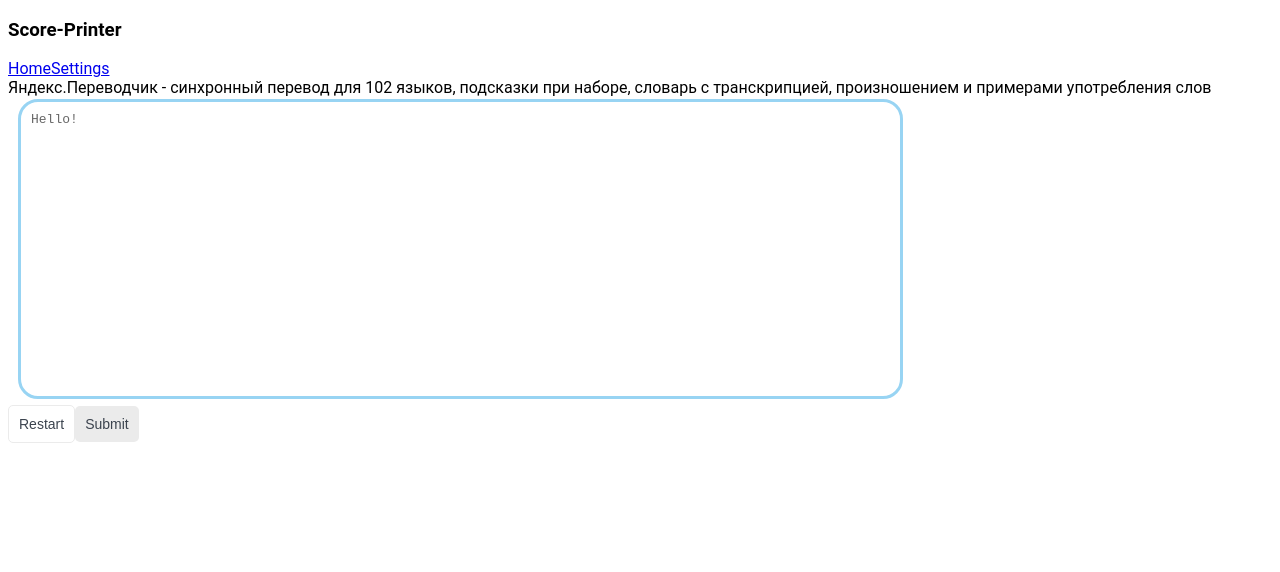
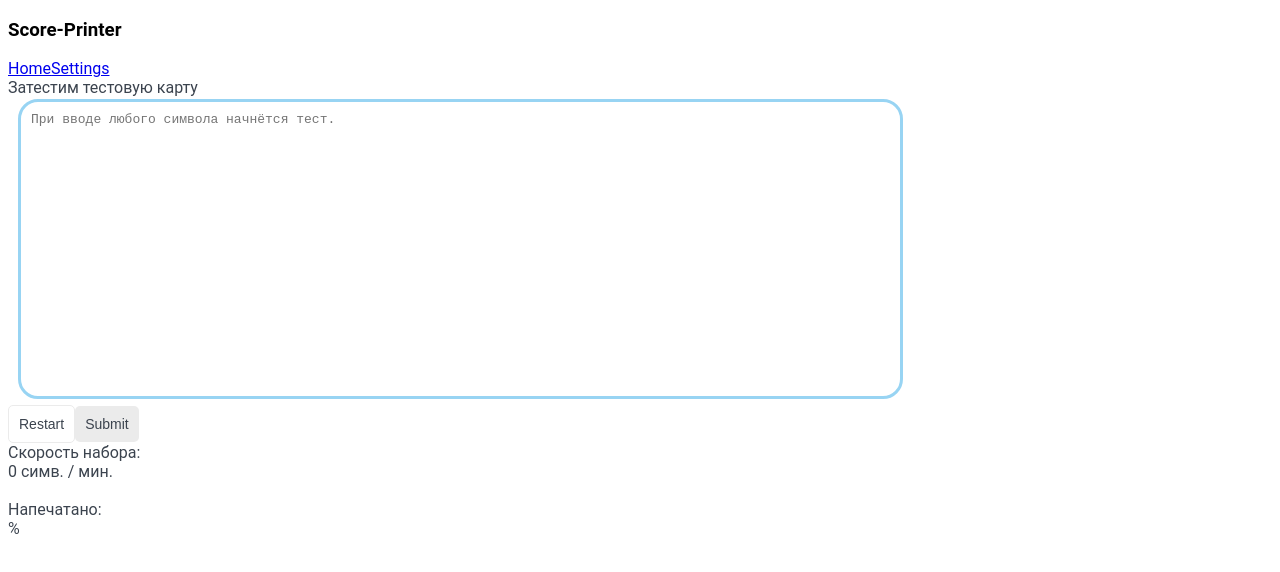
Before and after one commit to f3ll3n/Score-printing, a React (Create React App) app: page / in a window 1280 px wide. Shown: the top 572 px of the page. Built offline with nearby package versions, Linux system fonts and the light colour scheme.

Commit message:
redesigned project structure, all data moved to Redux store

```diff
--- a/src/components/TypingArea/TypingArea.tsx
+++ b/src/components/TypingArea/TypingArea.tsx
@@ -1,17 +1,27 @@
 import React from 'react'
 import styles from './TypingArea.module.scss';
-import textareaSlice from '../../redux/slices/textareaSlice';
 import { useDispatch, useSelector } from 'react-redux';
-import { setInput } from '../../redux/slices/textareaSlice';
+import { setInput, start, cheatStop, final } from '../../redux/slices/textareaSlice';
 
 export const TypingArea: React.FC = (): React.ReactElement => {
   const dispatch = useDispatch();
-  const {isDisabled, userValue} = useSelector((state: any) => state.areaSlice);
+  const {isDisabled, userValue, isStarted, charsCount, mapValue} = useSelector((state: any) => state.areaSlice);
 
   const onChangeValue = (value: string) => {
+    if(!isStarted){
+      dispatch(start({
+        date: Date.now(),
+      }))
+    }
     dispatch(setInput({
-      value: value,
+        value: value,
     }))
+    if (charsCount - 1 !== value.split('').length && charsCount + 1 !== value.split('').length && charsCount !== value.split('').length) {
+      dispatch(cheatStop())
+    }
+    if(value === mapValue) {
+       dispatch(final())
+    }
   }
 
   return (
--- a/src/components/WriteMap/WriteMap.tsx
+++ b/src/components/WriteMap/WriteMap.tsx
@@ -1,145 +1,25 @@
-import React, { useState, useRef, useEffect } from 'react';
+import React from 'react';
 import styles from './WriteMap.module.scss';
-import _ from 'lodash';
-import isEqual from 'lodash/isEqual';
-import { Tag } from '../Tag/Tag';
-import { CompletedMaps } from '../../containers/CompletedMaps/CompletedMaps';
+import { DisplayArea } from '../DisplayArea/DisplayArea';
+import { TypingArea } from '../TypingArea/TypingArea';
 import { ButtonControls } from '../../containers/ButtonControls/ButtonControls';
+import { TagsBlock } from '../../containers';
+import { useSelector} from 'react-redux';
 
 export const WriteMap: React.FC = (): React.ReactElement => {
-  const textAreaRef = useRef<any>(true);
-  const [mapValue] = useState<string>('Яндекс.Переводчик - синхронный перевод для 102 языков, подсказки при наборе, словарь с транскрипцией, произношением и примерами употребления слов');
-  const [userValueArray, setUserValueArray] = useState<string[]>();
-  const [symbolCount, setSymbolCount] = useState<number>(0);
-  const [isCheat, setIsCheat] = useState<boolean>(false);
-  const [isError, setIsError] = useState<boolean>(false);
-  const [checkOnCheat, setCheckOnCheat] = useState<boolean>(false);
-  const [isFinally, setIsFinnaly] = useState<boolean>(false);
-  const [isStarted, setIsStarded] = useState<boolean>(false);
-  const [startTime, setStartTime] = useState<number>(0);
-  const [isDisabled, setIsDisabled] = useState<boolean>(false);
-  // const [currentTime, setCurrentTime] = useState<string>('');
-
-  // useEffect(() => {
-  //   const interval = setInterval(() => {
-  //     const now = new Date();
-  //     const [hours, minutes, seconds, day, month, year] = [
-  //       now.getHours(),
-  //       now.getMinutes(),
-  //       now.getSeconds(),
-  //       now.getDate(),
-  //       now.getMonth() + 1,
-  //       now.getFullYear()
-  //     ].map((value) => value.toString().padStart(2, '0'));
-  //     setCurrentTime(`${hours}:${minutes}:${seconds} ${day}:${month}:${year}`);
-  //   }, 200);
-  //   return () => clearInterval(interval);
-  // }, []);
-
- // Calculate the typing speed and accuracy
-  const typingSpeed = (symbolCount / ((Date.now() - startTime) / 1000) * 60).toFixed(2);
-  const accuracy = (((mapValue.length - Math.abs(mapValue.length - symbolCount)) / mapValue.length) * 100).toFixed(2);
-
-  const onChangeValue = (event: string) => {
-
-    // Array with the user data and with the map data.
-    const mapValueArray = mapValue.split('');
-    const userValueArray = event.split('');
-
-    // On change in input set isStarted
-    if (!isStarted) {
-      setIsStarded(true);
-      setStartTime(Date.now());
-    }
-
-    // Check on copy paste
-    if (userValueArray.length - 1 !== symbolCount && userValueArray.length + 1 !== symbolCount) {
-        setIsCheat(true);
-        setIsDisabled(true);
-    }
-
-    setUserValueArray(userValueArray);
-    const isEqual = _.isEqual(mapValueArray, userValueArray);
-
-    // Check on final
-    if(isEqual) {
-       setCheckOnCheat(true);
-    }
-
-    // Check on text errors
-    mapValueArray
-      .slice(0, userValueArray.length)
-      .join('') === userValueArray.join('')
-      ? setIsError(false)
-      : setIsError(true);
-
-    // Control
-    setSymbolCount(userValueArray.length);
-  };
-
-  const handleOnRestart = () => {
-    textAreaRef.current.value = '';
-    setIsDisabled(false);
-    setUserValueArray([]);
-    setSymbolCount(0);
-    setIsCheat(false);
-    setIsError(false);
-    setCheckOnCheat(false);
-    setIsFinnaly(false)
-    setIsStarded(false);
-    setStartTime(0);
-  }
-
-  useEffect(() => {
-    if(!isCheat && checkOnCheat) {
-      console.log(isCheat);
-      setIsFinnaly(true);
-      setIsDisabled(true);
-    }
-  }, [isCheat, checkOnCheat])
-
-
-
+  const {typingSpeed} = useSelector((state: any) => state.areaSlice);
   return (
     <div className={styles.root}>
-      <button onClick={() => handleOnRestart()}>Restart</button>
-      <div className={styles.all_values}>{mapValue}
-      <div className={styles.user_input}>
-        {userValueArray && (
-            userValueArray.map((char, index) => {
-                if(char === mapValue.split('')[index]){
-                    return <span key={index}className={styles.green}>{char}</span>
-                }
-                else{
-                    return <span key={index} className={styles.red}>{char}</span>
-                }
-            })
-        )}
-      </div>
-      </div>
-
-      <div className={styles.error_tag_block}>
-        {isFinally && <Tag color='green' size='sm'>Успех!</Tag>}
-        {isError && <Tag color='red' size='sm'>Найдена ошибка</Tag>}
-        {isCheat && <Tag color='red' size='sm'>Copy Paste запрещён</Tag>}
-      </div>
-      <div className={styles.textarea_block}>
-        <div className={styles.textarea}>
-            <textarea ref={textAreaRef} onChange={(event) => onChangeValue(event.target.value)} id="about" name="about" disabled={isDisabled} placeholder="При вводе любого символа начнётся тест."></textarea>
-        </div>
-        {isStarted &&
-        (
+        <DisplayArea />
+        <TypingArea />
+        <ButtonControls/>
+        <TagsBlock />
         <div>
             Скорость набора: <br/> {typingSpeed} симв. / мин.
             <br />
             <br />
-            Напечатано: <br/>  {accuracy} %
+            Напечатано: <br/>   %
         </div>
-        )}
-
-      </div>
-      <ButtonControls />
-      <CompletedMaps />
     </div>
   );
 };
--- a/src/containers/ButtonControls/ButtonControls.tsx
+++ b/src/containers/ButtonControls/ButtonControls.tsx
@@ -4,7 +4,6 @@
 import { useDispatch } from 'react-redux';
 
 export const ButtonControls: React.FC = (): React.ReactElement => {
-
   const dispatch = useDispatch();
   const handleOnClickRestart = () => {
     dispatch(restart());
--- a/src/containers/TagsBlock/TagsBlock.tsx
+++ b/src/containers/TagsBlock/TagsBlock.tsx
@@ -1,13 +1,17 @@
 import React from 'react'
-export const ButtonControls: React.FC = (): React.ReactElement | null => {
-//    switch () {
-//         case 'copyPaste':
-//             return <Tag color='red' size='sm'>Copy Paste запрещён</Tag>;
-//         case 'Final':
-//             return <Tag color='green' size='sm'>Успех!</Tag>;
-//         case 'Error':
-//             return <Tag color='red' size='sm'>Найдена ошибка</Tag>;
-//         default:
-            return <> </>;
-    // }
+import { Tag } from '../../components/Tag/Tag';
+import { useSelector } from 'react-redux';
+
+export const TagsBlock: React.FC = (): React.ReactElement | null => {
+   const status = useSelector((state: any) => state.areaSlice.typeStatus)
+   switch (status) {
+        case 'cheat':
+            return <Tag color='red' size='sm'>Copy Paste запрещён</Tag>;
+        case 'finally':
+            return <Tag color='green' size='sm'>Успех!</Tag>;
+        case 'error':
+            return <Tag color='red' size='sm'>Найдена ошибка</Tag>;
+        default:
+            return null;
+   }
 }
--- a/src/containers/index.ts
+++ b/src/containers/index.ts
@@ -1,3 +1,3 @@
 export * from './ButtonControls/ButtonControls';
 export * from './CompletedMaps/CompletedMaps';
-// export * from './TagsBlock/TagsBlock';
+export * from './TagsBlock/TagsBlock';
--- a/src/pages/HomePage.tsx
+++ b/src/pages/HomePage.tsx
@@ -1,16 +1,11 @@
 import React from "react";
-import { DisplayArea, TypingArea } from "../components";
 import { WriteMap } from "../components/WriteMap/WriteMap";
-import { ButtonControls } from "../containers";
 
 export function HomePage(){
     return (
         <div className="wrapper-full bg-slate-200">
             <div className="wrapper bg-white p-5">
-                {/* <WriteMap /> */}
-                <DisplayArea />
-                <TypingArea />
-                <ButtonControls/>
+                <WriteMap />
             </div>
         </div>
     )
--- a/src/redux/slices/textareaSlice.ts
+++ b/src/redux/slices/textareaSlice.ts
@@ -5,29 +5,61 @@
   userArrayValue: string[],
   mapValue: string,
   isDisabled: boolean,
+  typingSpeed: number,
+  isStarted: boolean,
+  startTime: number,
+  typeStatus: 'finally' | 'cheat' | 'error'| 'ok',
+  charsCount: number,
 };
 
 const initialState: Tvalue = {
-     userValue: 'Hello!',
+     userValue: '',
      userArrayValue: [],
-     mapValue: 'Яндекс.Переводчик - синхронный перевод для 102 языков, подсказки при наборе, словарь с транскрипцией, произношением и примерами употребления слов',
+     mapValue: 'Затестим тестовую карту',
      isDisabled: false,
+     isStarted: false,
+     typeStatus: 'ok',
+     startTime: 0,
+     typingSpeed: 0,
+     charsCount: 0,
 };
 
 const areaSlice = createSlice({
   name: "textarea",
   initialState,
   reducers: {
+    start: (state, action) => {
+      state.isStarted = true;
+      state.startTime = action.payload.date;
+    },
     setInput: (state, action) => {
       state.userValue = action.payload.value;
       state.userArrayValue = action.payload.value.split('');
+      state.charsCount = state.userArrayValue.length;
+      state.typingSpeed = state.userArrayValue.length / ((Date.now() - state.startTime) / 1000) * 60;
     },
     restart: (state) => {
       state.userValue = '';
+      state.userArrayValue = [];
+      state.isDisabled = false;
+      state.isStarted = false;
+      state.startTime = 0;
+      state.typingSpeed = 0;
+      state.charsCount = 0;
+      state.typeStatus = 'ok';
+    },
+    cheatStop: (state) => {
+      state.typeStatus = 'cheat';
+      state.typingSpeed = 0;
+      state.isDisabled = true;
+    },
+    final: (state) => {
+      state.typeStatus = 'finally';
+      console.log(state.userValue)
     }
-  },
+  }
 });
 
-export const { setInput, restart } = areaSlice.actions;
+export const { start, setInput, restart, cheatStop, final } = areaSlice.actions;
 
 export default areaSlice.reducer;
```
